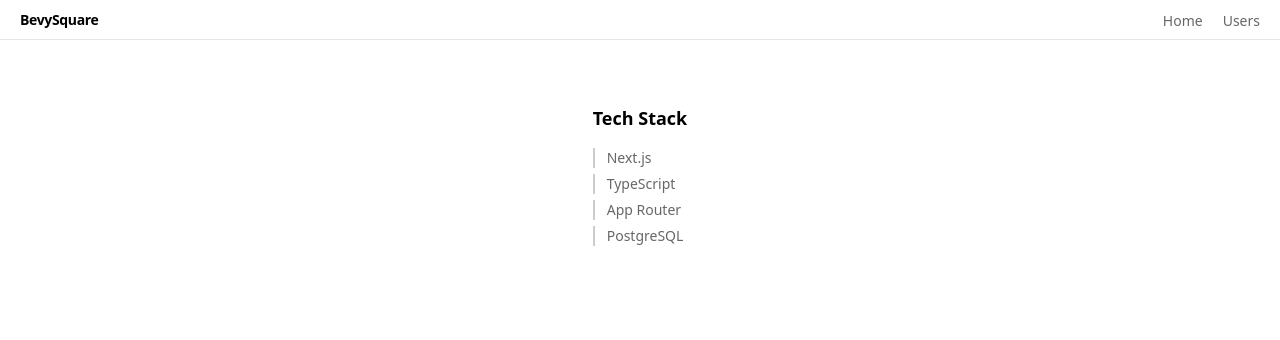
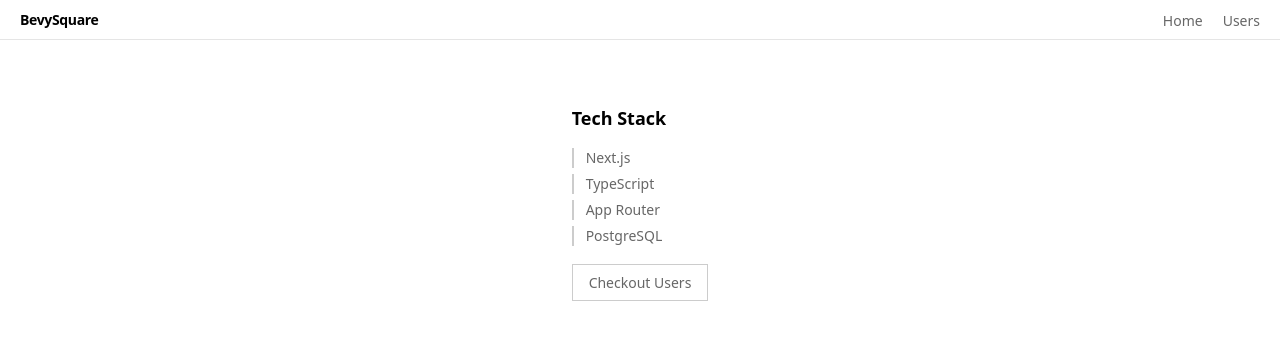
Before and after one commit to AbhijeetRaghuvanshi123/Bevysquare_Task_CRUD, a Next.js app: page / in a window 1280 px wide. Shown: the top 340 px of the page. Built offline with nearby package versions, Linux system fonts and the light colour scheme.

Commit message:
added Checkout userbutton on home page for ease

```diff
--- a/src/app/page.tsx
+++ b/src/app/page.tsx
@@ -1,3 +1,4 @@
+import Link from "next/link";
 export default function Home() {
   return (
     <div className="max-w-xs mx-auto mt-16 px-4">
@@ -9,6 +10,11 @@ export default function Home() {
           </li>
         ))}
       </ul>
+      <div className="mt-6">
+        <Link href="/users" className="border border-black/20 text-sm px-4 py-2 text-black/60 hover:border-black hover:text-black transition-colors">
+          Checkout Users
+        </Link>
+      </div>
     </div>
   );
 }
```
